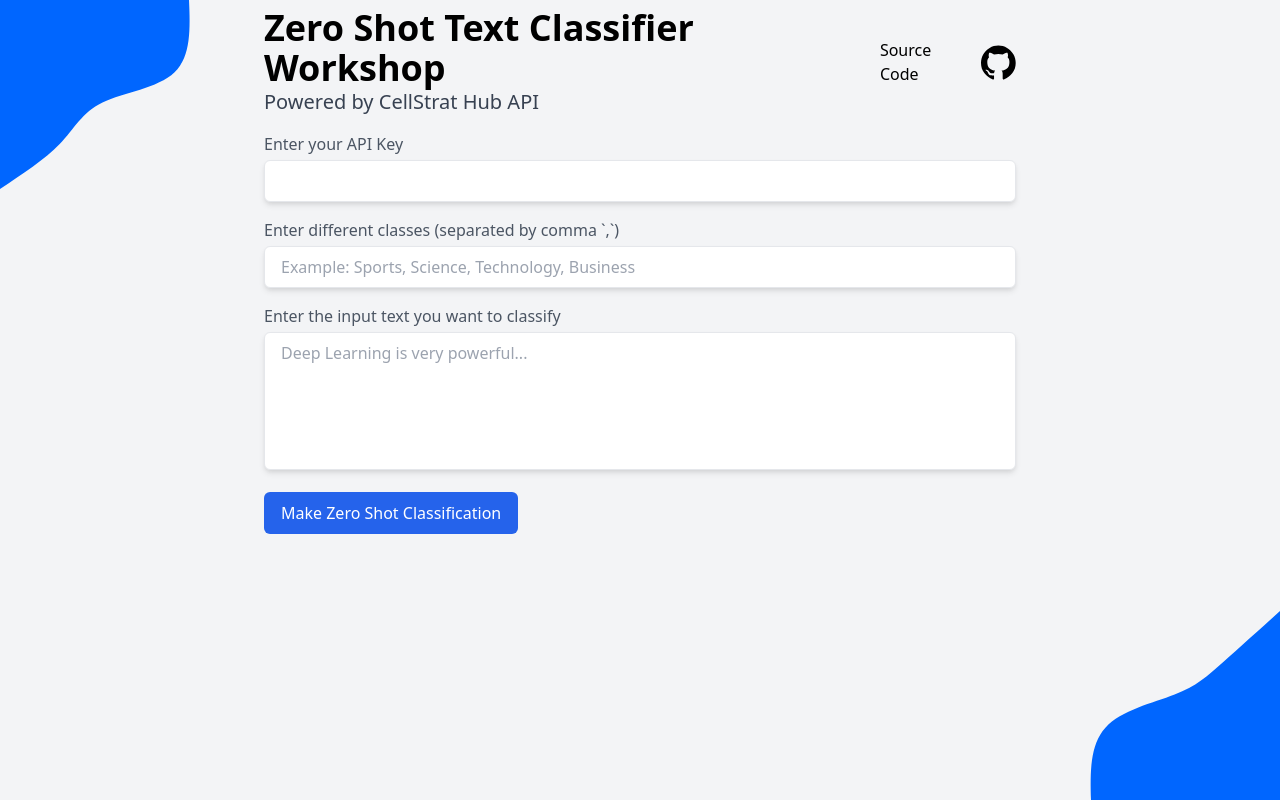
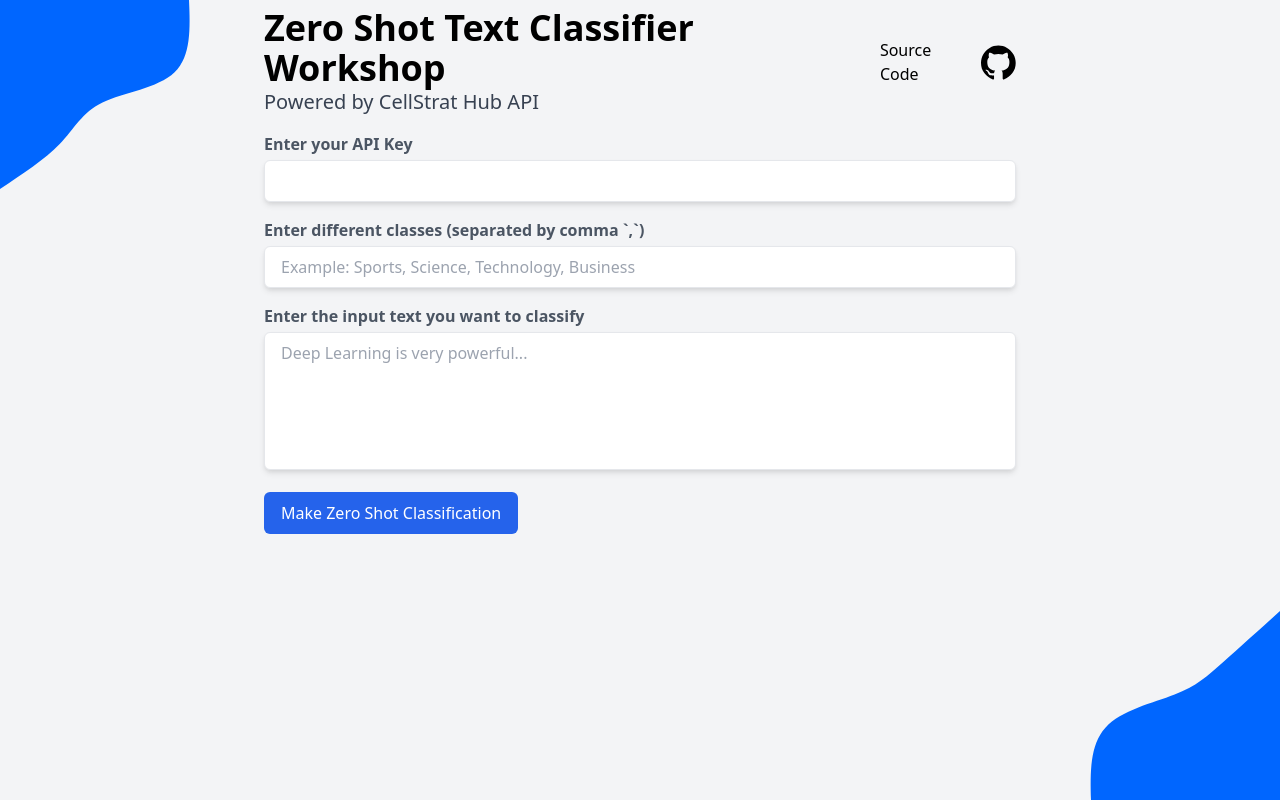
Before and after one commit to nerdimite/zero-shot-text-classifier-deployment, a React (Create React App) app in the folder zero-shot-nlp-app/: page / in a window 1280 px wide. Built offline with nearby package versions, Linux system fonts and the light colour scheme.

Commit message:
semibold labels in textbox

```diff
--- a/zero-shot-nlp-app/src/components/core.js
+++ b/zero-shot-nlp-app/src/components/core.js
@@ -1,5 +1,7 @@
 export const Title = (props) => {
-  return <div className="font-sans text-4xl font-bold">{props.children}</div>;
+  return (
+    <div className="font-sans text-4xl font-semibold">{props.children}</div>
+  );
 };
 
 export const Subtitle = (props) => {
@@ -11,7 +13,7 @@
 export const Textbox = (props) => {
   return (
     <div>
-      <label className="text-gray-600">{props.label}</label>
+      <label className="text-gray-600 font-semibold">{props.label}</label>
       <input
         type="text"
         className="w-full mt-1 px-4 py-2 shadow-md focus:shadow-none border rounded-md text-gray-700 focus:outline-none focus:border-blue-600"
@@ -24,7 +26,7 @@
 export const Textarea = (props) => {
   return (
     <div>
-      <label className="text-gray-600">{props.label}</label>
+      <label className="text-gray-600 font-semibold">{props.label}</label>
       <textarea
         type="text"
         className="w-full resize-none mt-1 px-4 py-2 shadow-md focus:shadow-none border rounded-md text-gray-700 focus:outline-none focus:border-blue-600"
```
